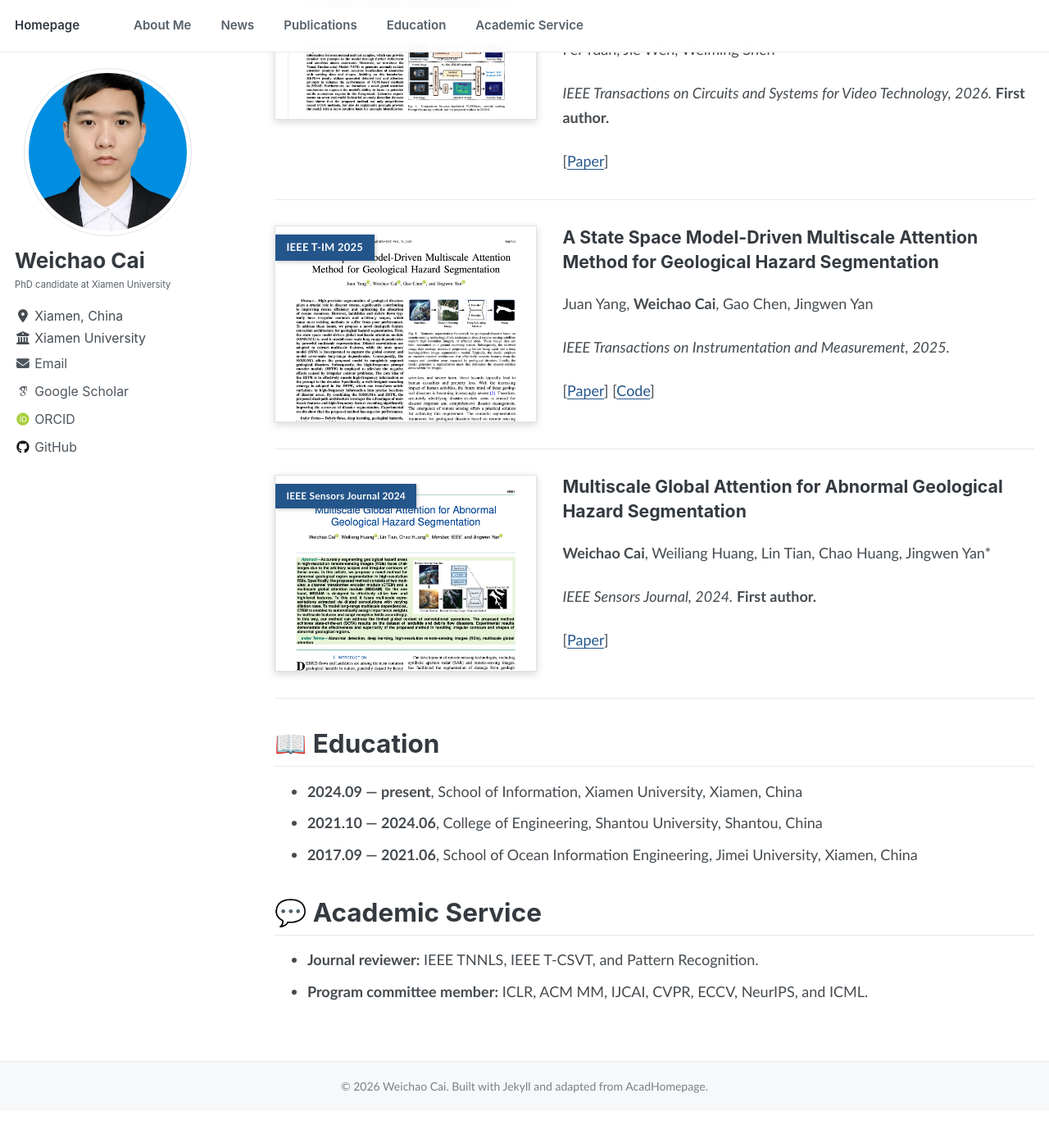
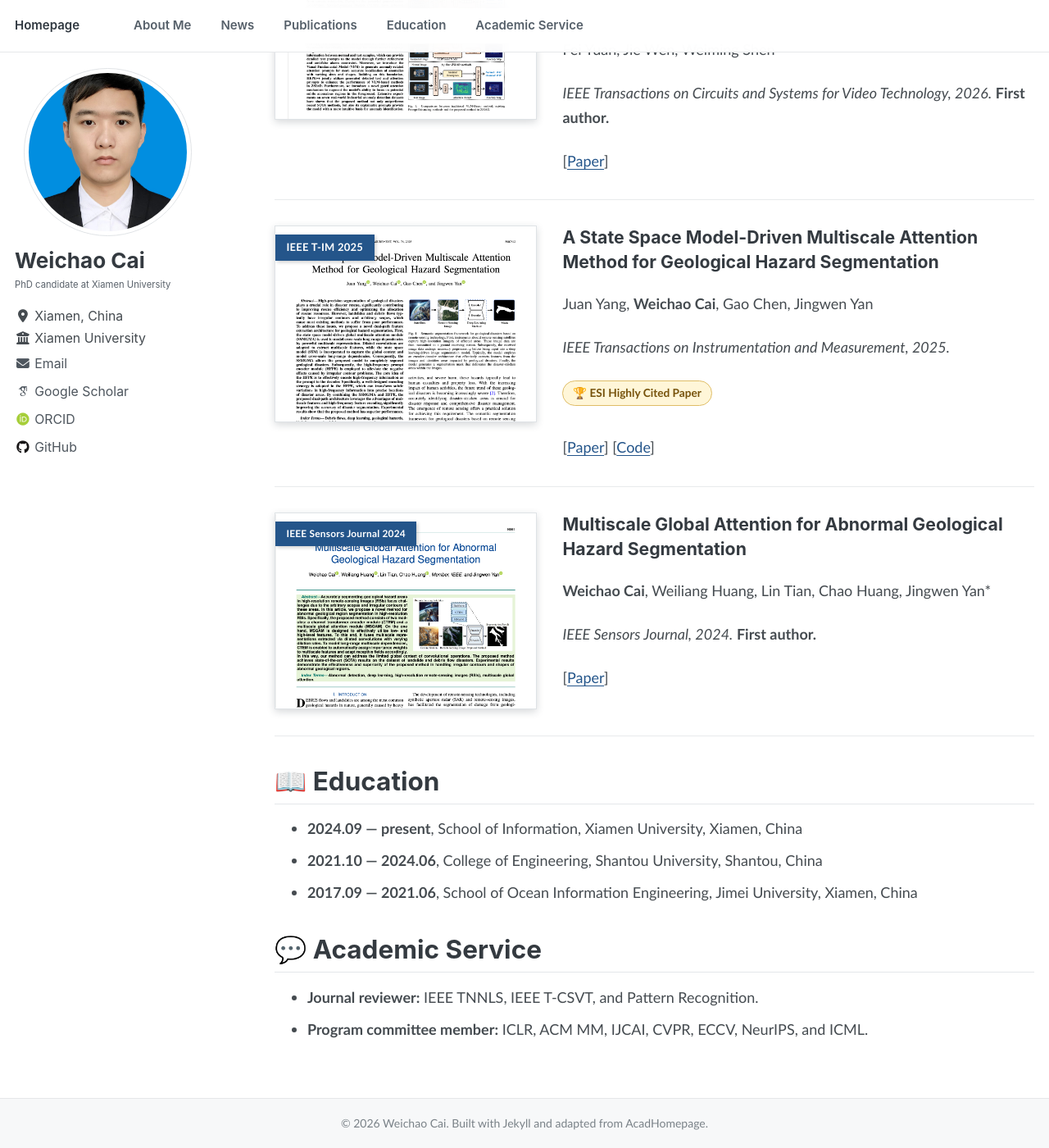
Before and after one commit to GPIOX/weichaocai.github.io, a Jekyll site: the page built from _pages/about.md, in a window 1280 px wide and 1400 px high, scrolled down 2138 px. Shown: the whole window at 82% size. Built offline with Jekyll 4.4.1, drawn with Linux system fonts in a browser that asks for light colours; some web fonts are replaced; before the commit the page ends 3492 px from its top, so only the background shows below that.

Commit message:
Highlight ESI highly cited paper

```diff
--- a/_pages/about.md
+++ b/_pages/about.md
@@ -96,6 +96,8 @@ Juan Yang, **Weichao Cai**, Gao Chen, Jingwen Yan
 
 *IEEE Transactions on Instrumentation and Measurement, 2025.*
 
+<span class="paper-award">🏆 ESI Highly Cited Paper</span>
+
 [[Paper](https://ieeexplore.ieee.org/document/10852340)] [[Code](https://github.com/GPIOX/pub_geo_mmseg)]
   </div>
 </div>
--- a/_sass/_acad-homepage.scss
+++ b/_sass/_acad-homepage.scss
@@ -369,6 +369,19 @@ a {
   }
 }
 
+.paper-award {
+  display: inline-block;
+  margin: 0.1rem 0 0.75rem;
+  padding: 0.28rem 0.65rem;
+  color: #76520b;
+  border: 1px solid #dfbd67;
+  border-radius: 999px;
+  background: #fff6d8;
+  font-size: 0.76rem;
+  font-weight: 700;
+  line-height: 1.35;
+}
+
 .page__footer {
   position: static;
   margin-top: 3rem;
```
